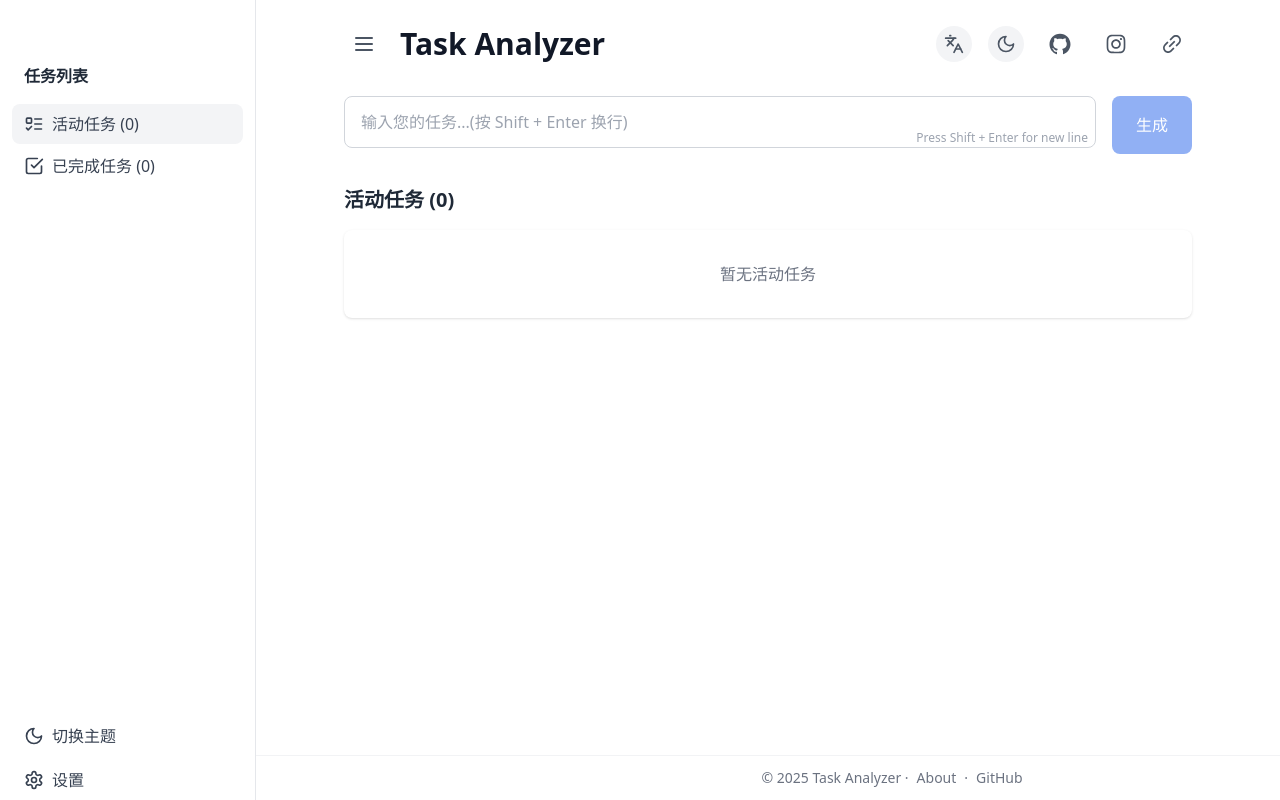
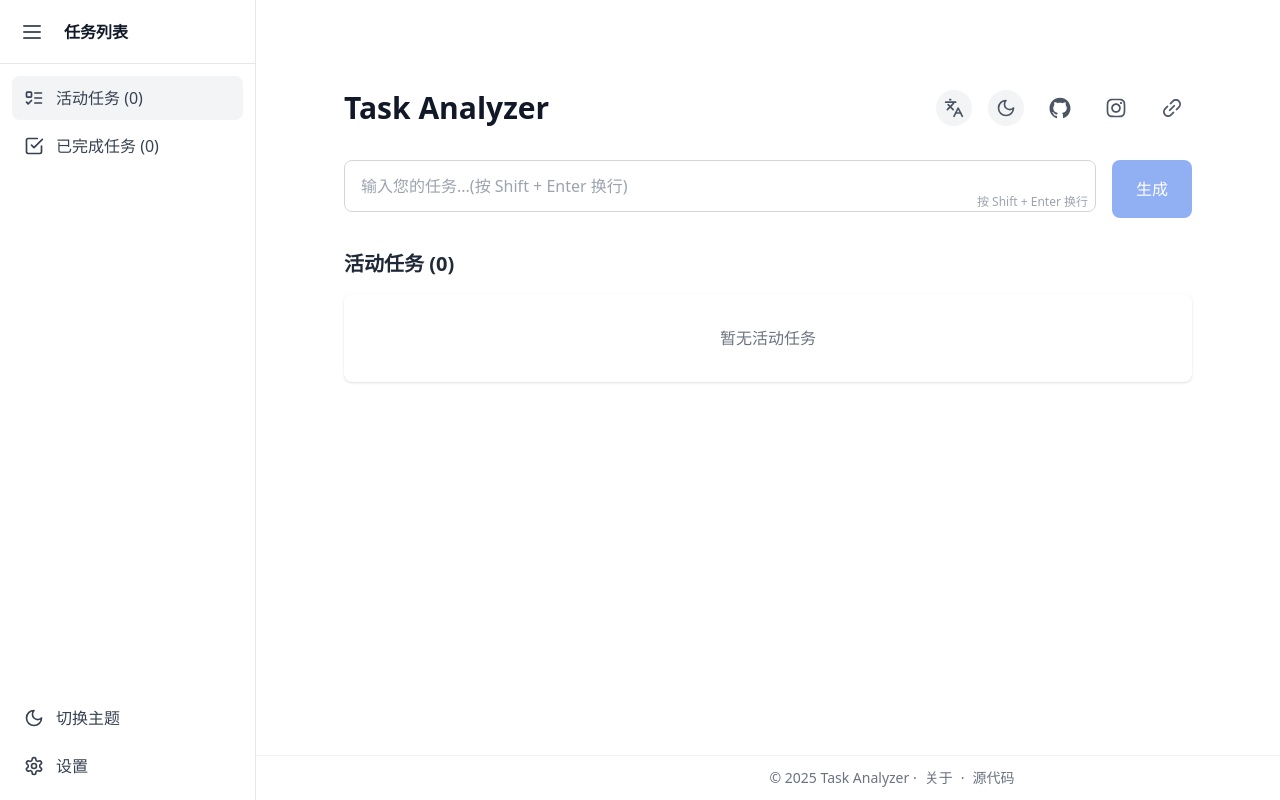
Before and after one commit to xxll222557/BetterReminder, a React (Vite) app: page / in a window 1280 px wide. Built offline with nearby package versions, Linux system fonts and the light colour scheme.

Commit message:
优化侧边栏样式，调整内边距和间距，增加响应式设计，更新翻译文件以支持新功能

```diff
--- a/src/App.tsx
+++ b/src/App.tsx
@@ -228,38 +228,48 @@ function App() {
   return (
     <div className="relative min-h-screen bg-white dark:bg-gray-900 transition-all duration-500">
       {/* Sidebar */}
-      <aside className={`sidebar ${!isSidebarOpen ? 'collapsed' : ''}`}>
-        <div className="flex flex-col h-full">
-          {/* Sidebar Header */}
-          <div className="flex items-center mb-4 px-3">  {/* 修改这行，减小下边距并添加左内边距 */}
-            <h2 className="text-base font-semibold text-gray-800 dark:text-gray-200">  {/* 修改字体大小为 text-base */}
-              <AnimatedText text={t.taskList} />
-            </h2>
-          </div>
+      <aside className={`sidebar ${!isSidebarOpen ? 'collapsed' : ''} ${isLargeScreen ? '' : isSidebarOpen ? 'open' : ''}`}>
+        {/* Sidebar Header */}
+        <div className="sidebar-header">
+          <button
+            onClick={() => setSidebarOpen(!isSidebarOpen)}
+            className="p-2 rounded-lg hover:bg-gray-100 dark:hover:bg-gray-800
+                      transition-colors duration-200"
+            aria-label="Toggle sidebar"
+          >
+            <Menu className="w-6 h-6 text-gray-600 dark:text-gray-300" />
+          </button>
+          <span className={`sidebar-text ml-3 font-semibold text-gray-900 dark:text-white`}>
+            <AnimatedText text={t.taskList} duration={300} />
+          </span>
+        </div>
 
+        <div className="sidebar-content p-3">
           {/* Sidebar Navigation */}
-          <nav className="space-y-0.5">  {/* 修改这行，减小项目间距 */}
+          <nav className="space-y-1">
             <div
               className={`sidebar-item ${!showCompleted ? 'bg-gray-100 dark:bg-gray-700/50' : ''}`}
               onClick={() => setShowCompleted(false)}
+              title={!isSidebarOpen ? t.activeTasks : undefined}
             >
               <ListTodo className="sidebar-icon" />
-              <span>
+              <span className="sidebar-text">
                 <AnimatedText
                   text={`${t.activeTasks} (${activeTasks.length})`}
-                  duration={600}
+                  duration={300}
                 />
               </span>
             </div>
             <div
               className={`sidebar-item ${showCompleted ? 'bg-gray-100 dark:bg-gray-700/50' : ''}`}
               onClick={() => setShowCompleted(true)}
+              title={!isSidebarOpen ? t.completedTasks : undefined}
             >
               <CheckSquare className="sidebar-icon" />
-              <span>
+              <span className="sidebar-text">
                 <AnimatedText
                   text={`${t.completedTasks} (${completedTasks.length})`}
-                  duration={600}
+                  duration={300}
                 />
               </span>
             </div>
@@ -267,20 +277,27 @@ function App() {
 
           {/* Sidebar Footer */}
           <div className="mt-auto space-y-1">
-            <div className="sidebar-item" onClick={toggleTheme}>
+            <div
+              className="sidebar-item"
+              onClick={toggleTheme}
+              title={!isSidebarOpen ? t.toggleTheme : undefined}
+            >
               {isDarkMode ? (
                 <SunIcon className="sidebar-icon text-yellow-500" />
               ) : (
                 <MoonIcon className="sidebar-icon" />
               )}
-              <span>
-                <AnimatedText text={t.toggleTheme} duration={600} />
+              <span className="sidebar-text">
+                <AnimatedText text={t.toggleTheme} duration={300} />
               </span>
             </div>
-            <div className="sidebar-item">
+            <div
+              className="sidebar-item"
+              title={!isSidebarOpen ? t.settings : undefined}
+            >
               <Settings className="sidebar-icon" />
-              <span>
-                <AnimatedText text={t.settings} duration={600} />
+              <span className="sidebar-text">
+                <AnimatedText text={t.settings} duration={300} />
               </span>
             </div>
           </div>
@@ -293,15 +310,6 @@ function App() {
           {/* Header */}
           <div className="flex justify-between items-center mb-8">
             <div className="flex items-center gap-4">
-              <button
-                onClick={() => setSidebarOpen(!isSidebarOpen)}
-                className="p-2 rounded-lg
-                         hover:bg-gray-100 dark:hover:bg-gray-800
-                         transition-colors duration-200"
-                aria-label="Toggle sidebar"
-              >
-                <Menu className="w-6 h-6 text-gray-600 dark:text-gray-300" />
-              </button>
               <h1 className="text-3xl font-bold text-gray-900 dark:text-white">
                 Task Analyzer
               </h1>
@@ -390,7 +398,7 @@ function App() {
                          hover:text-gray-900 dark:hover:text-gray-200
                          transition-theme duration-theme ease-theme
                          rounded-full hover:bg-gray-100 dark:hover:bg-gray-800"
-                aria-label="Visit our website"
+                aria-label={t.socialLinks.github}
               >
                 <AiOutlineGithub className="w-6 h-6" />
               </a>
@@ -446,7 +454,7 @@ function App() {
                   }}
                 />
                 <div className="absolute right-2 bottom-2 text-xs text-gray-400 dark:text-gray-500">
-                  Press Shift + Enter for new line
+                  {t.newLine}
                 </div>
               </div>
               <button
@@ -511,14 +519,14 @@ function App() {
         `}
       >
         <div className="max-w-4xl mx-auto px-6">
-          © {new Date().getFullYear()} Task Analyzer ·
+          {t.footer.copyright.replace('{year}', new Date().getFullYear().toString())} ·
           <a
             href="https://liuu.org"
             target="_blank"
             rel="noopener noreferrer"
             className="mx-2 hover:text-gray-700 dark:hover:text-gray-300 transition-colors"
           >
-            About
+            {t.footer.about}
           </a>
           ·
           <a
@@ -527,7 +535,7 @@ function App() {
             rel="noopener noreferrer"
             className="mx-2 hover:text-gray-700 dark:hover:text-gray-300 transition-colors"
           >
-            GitHub
+            {t.footer.github}
           </a>
         </div>
       </footer>
--- a/src/index.css
+++ b/src/index.css
@@ -197,47 +197,56 @@ html {
          bg-white/95 dark:bg-gray-800/95 backdrop-blur-sm
          border-r border-gray-200 dark:border-gray-700
          transform transition-all duration-300 ease-out
-         pt-16 px-3 z-20;  /* 修改这行，减小上内边距和左右内边距 */
+         z-20;
   width: 256px;
-  @apply z-40;  /* 侧边栏在中间层 */
 }
 
 .sidebar.collapsed {
-  transform: translateX(-256px);
+  width: 72px;
+}
+
+.sidebar-header {
+  @apply flex items-center px-3 h-16
+         border-b border-gray-200 dark:border-gray-700;
+}
+
+.sidebar-content {
+  @apply flex flex-col h-[calc(100vh-4rem)] overflow-y-auto;
 }
 
 .sidebar-item {
-  @apply flex items-center gap-2 px-3 py-2  /* 修改这行，减小内边距和间距 */
+  @apply flex items-center gap-3 px-3 py-2.5
          text-gray-700 dark:text-gray-200
          rounded-lg cursor-pointer select-none
          hover:bg-gray-100 dark:hover:bg-gray-700/50
          transition-all duration-200;
 }
 
-.sidebar-item.disabled {
-  @apply opacity-50 cursor-not-allowed hover:bg-transparent;
-}
-
 .sidebar-icon {
   @apply w-5 h-5 flex-shrink-0;
 }
 
+.sidebar-text {
+  @apply transition-all duration-300 ease-out whitespace-nowrap;
+}
+
+.collapsed .sidebar-text {
+  @apply opacity-0 w-0 overflow-hidden;
+}
+
 .main-content {
-  @apply transition-all duration-300 ease-out;
+  @apply transition-all duration-300 ease-out pt-16;
   margin-left: 256px;
-  @apply z-30;  /* 主内容在最底层 */
 }
 
 .main-content.sidebar-collapsed {
-  margin-left: 0;
+  margin-left: 72px;
 }
 
 /* 响应式设计 */
 @media (max-width: 768px) {
   .sidebar {
-    @apply fixed top-0 left-0 -translate-x-full;
-    width: 256px;
-    @apply shadow-lg;
+    @apply -translate-x-full shadow-xl;
   }
 
   .sidebar.open {
@@ -245,7 +254,6 @@ html {
   }
 
   .main-content {
-    @apply ml-0 !important;
     margin-left: 0 !important;
   }
 }
--- a/src/locales/translations.ts
+++ b/src/locales/translations.ts
@@ -9,7 +9,23 @@ export const translations = {
     inputPlaceholder: '输入您的任务...(按 Shift + Enter 换行)',
     generate: '生成',
     analyzing: '分析中...',
-    newLine: '按 Shift + Enter 换行'
+    newLine: '按 Shift + Enter 换行',
+    about: '关于',
+    footer: {
+      copyright: '© {year} Task Analyzer',
+      about: '关于',
+      github: '源代码'
+    },
+    socialLinks: {
+      github: '查看源代码',
+      instagram: '关注我们的 Instagram',
+      website: '访问我们的网站'
+    },
+    errors: {
+      loadFailed: '加载任务失败，请刷新页面',
+      saveFailed: '保存更改失败，请重试',
+      analyzeFailed: '分析任务失败，请重试'
+    }
   },
   en: {
     title: 'Task Analyzer',
@@ -21,6 +37,22 @@ export const translations = {
     inputPlaceholder: 'Enter your tasks... (Press Shift + Enter for new line)',
     generate: 'Generate',
     analyzing: 'Analyzing...',
-    newLine: 'Press Shift + Enter for new line'
+    newLine: 'Press Shift + Enter for new line',
+    about: 'About',
+    footer: {
+      copyright: '© {year} Task Analyzer',
+      about: 'About',
+      github: 'Source Code'
+    },
+    socialLinks: {
+      github: 'View source on GitHub',
+      instagram: 'Follow us on Instagram',
+      website: 'Visit our website'
+    },
+    errors: {
+      loadFailed: 'Failed to load tasks. Please refresh the page',
+      saveFailed: 'Failed to save changes. Please try again',
+      analyzeFailed: 'Failed to analyze task. Please try again'
+    }
   }
 };
```
